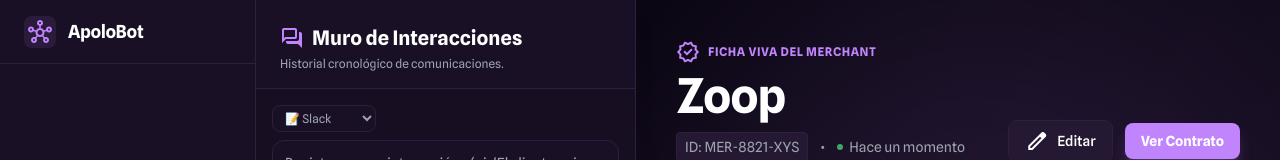
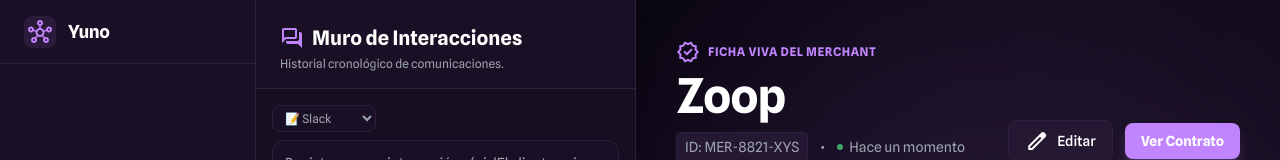
Before and after one commit to Apolo-Yuno/ApoloFrontend, a React (Vite) app: page / in a window 1280 px wide. Shown: the top 160 px of the page. Built offline with nearby package versions, Linux system fonts and the light colour scheme.

Commit message:
Fix:Nombre SideBar

```diff
--- a/src/pages/MerchantPage.jsx
+++ b/src/pages/MerchantPage.jsx
@@ -14,7 +14,7 @@
                 <div className="size-8 flex items-center justify-center text-primary bg-primary/10 rounded-lg">
                     <span className="material-symbols-outlined">hub</span>
                 </div>
-                <span className="ml-3 font-bold text-lg hidden lg:block tracking-tight text-white">ApoloBot</span>
+                <span className="ml-3 font-bold text-lg hidden lg:block tracking-tight text-white">Yuno</span>
             </div>
         </div>
         {/* ... Resto de items del menú ... */}
```
